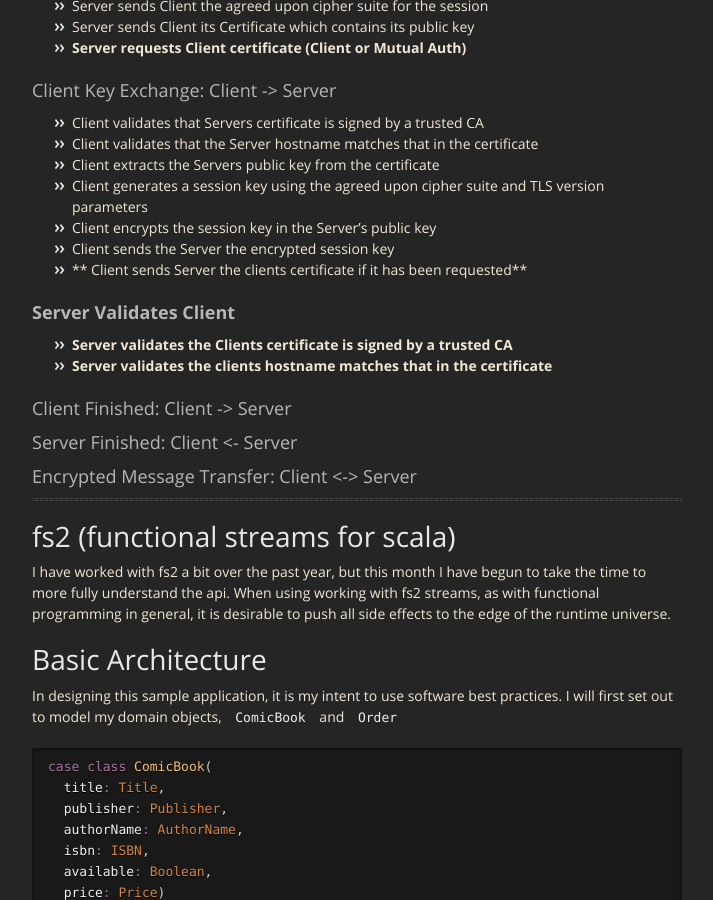
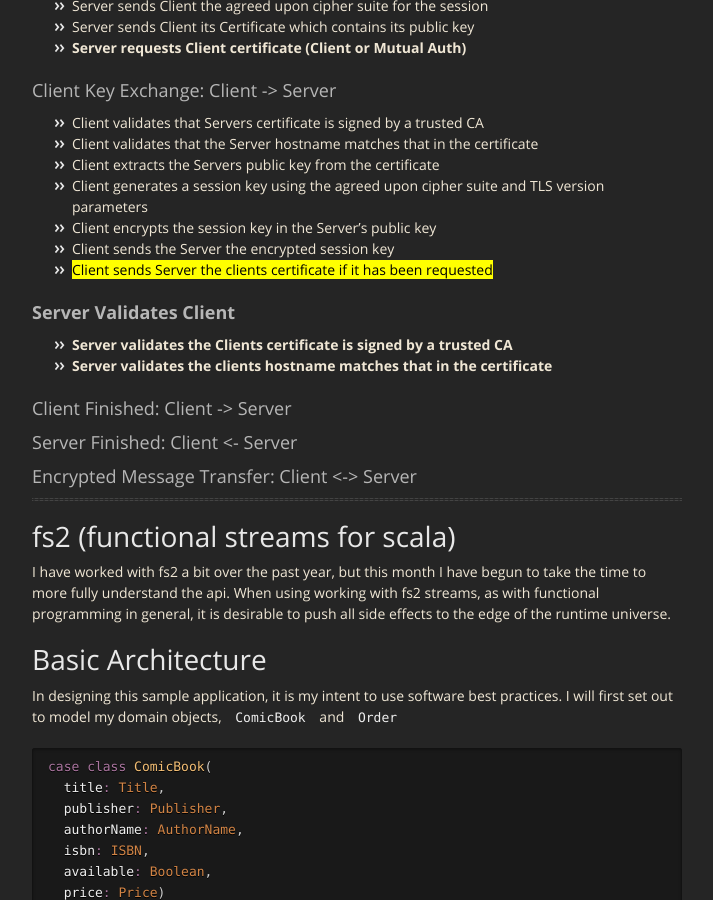
Before and after one commit to agsmith/agsmith.github.io, a Jekyll site: the page built from index.md, in a window 1280 px wide and 900 px high, scrolled down 1265 px. Shown: the whole window, without its empty margins (283-996 px from the left). Built offline with Jekyll 4.4.1, drawn with Linux system fonts in a browser that asks for light colours; nearby versions of some CDN libraries; our own code applies the rules of GitHub Pages for plain Markdown files.

```diff
--- a/index.md
+++ b/index.md
@@ -49,7 +49,7 @@ This section describes a Client or Mutual Auth Handshake.  The new actions are i
 - Client generates a session key using the agreed upon cipher suite and TLS version parameters
 - Client encrypts the session key in the Server's public key
 - Client sends the Server the encrypted session key
-- ** Client sends Server the clients certificate if it has been requested**
+- <mark>Client sends Server the clients certificate if it has been requested</mark>
 
 ### **Server Validates Client**
 - **Server validates the Clients certificate is signed by a trusted CA**
```
